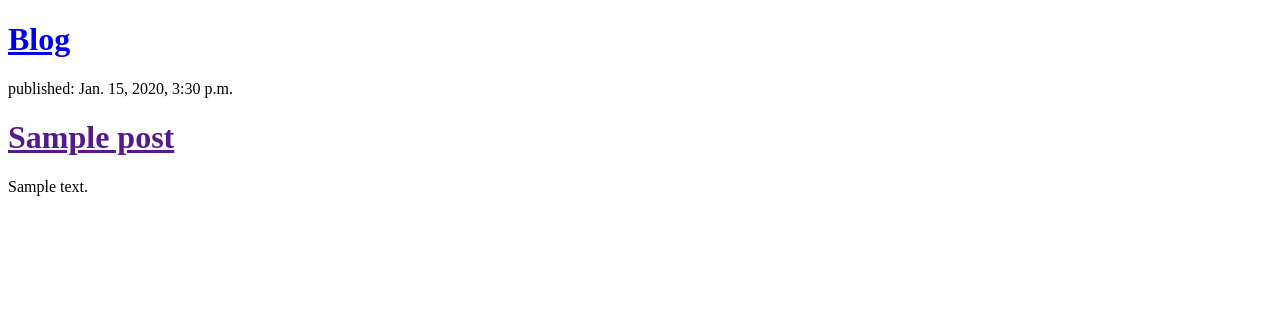
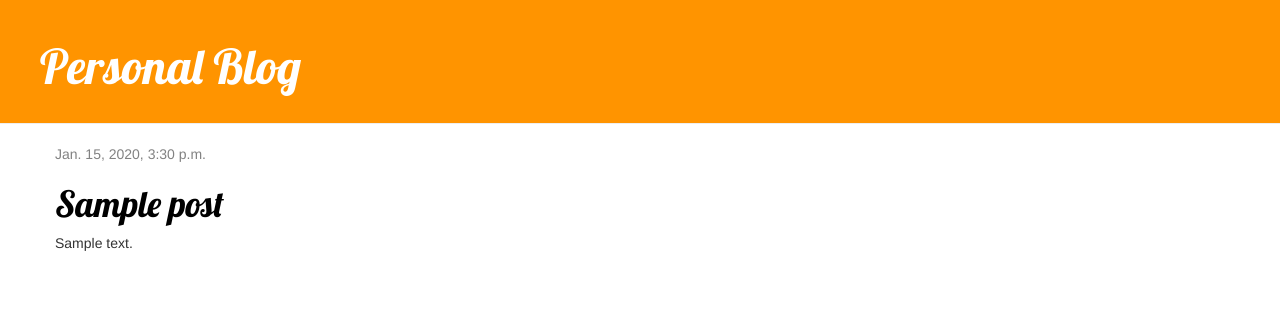
Before and after one commit to iamashwinks/my-first-blog, a Django app: template blog/templates/blog/post_list.html in a window 1280 px wide. Shown: the top 322 px of the page. Run offline with Django 3.2, Linux system fonts and the light colour scheme; the template is opened without the code that fills it: values that come from a table or form of the project are taken from there, others are empty; tables that the repository leaves empty hold one stand-in row (values such as "Sample post"); some libraries are stand-ins or nearby versions.

Commit message:
Added view and template for detailed blog post as well as CSS for the site.

```diff
--- /dev/null
+++ b/blog/static/css/blog.css
@@ -0,0 +1,46 @@
+.page-header {
+	background-color: #ff9400;
+	margin-top: 0;
+	padding: 20px 20px 20px 40px;
+}
+
+.page-header h1, .page-header h1 a, .page-header h1 a:visited, .page-header h1 a:active {
+	color: #ffffff;
+	font-size: 36pt;
+	text-decoration: none;
+}
+
+.content {
+	margin-left: 40px;
+}
+
+h1, h2, h3, h4 {
+	font-family: 'Lobster', cursive;
+}
+
+.date {
+	color: #828282;
+}
+
+.save {
+	float: right;
+}
+
+.post-form textarea, .post-form input {
+	width: 100%;
+}
+
+.top-menu, .top-menu:hover, .top-menu:visited {
+	color: #ffffff;
+	float: right;
+	font-size: 26pt;
+	margin-right: 20px;
+}
+
+.post {
+	margin-bottom: 70px;
+}
+
+.post h1 a, .post h1 a:visited {
+	color: #000000;
+}
--- /dev/null
+++ b/blog/templates/blog/base.html
@@ -0,0 +1,23 @@
+{% load static %}
+<html>
+	<head>
+		<title>Personal Blog</title>
+		<link rel="stylesheet" href="//maxcdn.bootstrapcdn.com/bootstrap/3.2.0/css/bootstrap.min.css">
+		<link rel="stylesheet" href="//maxcdn.bootstrapcdn.com/bootstrap/3.2.0/css/bootstrap-theme.min.css">
+		<link href='//fonts.googleapis.com/css?family=Lobster&subset=latin,latin-ext' rel='stylesheet' type='text/css'>
+		<link rel="stylesheet" href="{% static 'css/blog.css' %}">
+	</head>
+	<body>
+		<div class="page-header">
+			<h1><a href="/">Personal Blog</a></h1>
+		</div>
+		<div class="content container">
+			<div class="row">
+				<div class="col-md-8">
+					{% block content %}
+					{% endblock %}
+				</div>
+			</div>
+		</div>
+	</body>
+</html>
--- a/blog/templates/blog/post_list.html
+++ b/blog/templates/blog/post_list.html
@@ -1,20 +1,14 @@
-<!doctype html>
-<html>
-	<head>
-		<meta charset="utf-8">
-		<meta name="viewport" content="width=device-width, initial-scale=1">
-		<title>Admin's BLog</title>
-	</head>
-	<body>
-		<div>
-			<h1><a href="/">Blog</a></h1>
+{% extends 'blog/base.html' %}
+
+
+{% block content %}
+	{% for post in posts %}
+		<div class="post">
+			<div class="date">
+				{{ post.published_date }}
+			</div>
+			<h1><a href="{% url 'post_detail' pk=post.pk %}">{{ post.title }}</a></h1>
+			<p>{{ post.text|linebreaksbr }}</p>
 		</div>
-		{% for post in posts %}
-			<div>
-				<p>published: {{ post.published_date }}</p>
-				<h1><a href="">{{ post.title }}</a></h1>
-				<p>{{ post.text|linebreaksbr }}</p>
-			</div>
-		{% endfor %}
-	</body>
-</html>
+	{% endfor %}
+{% endblock %}
--- a/blog/urls.py
+++ b/blog/urls.py
@@ -3,4 +3,5 @@ from . import views
 
 urlpatterns = [
 	path('', views.post_list, name='post_list'),
+	path('post/<int:pk>/', views.post_detail, name = 'post_detail')
 ]
```
Also changed, not shown: blog/templates/blog/post_detail.html (added, +13 -0 lines), blog/views.py (+6 -1 lines).
